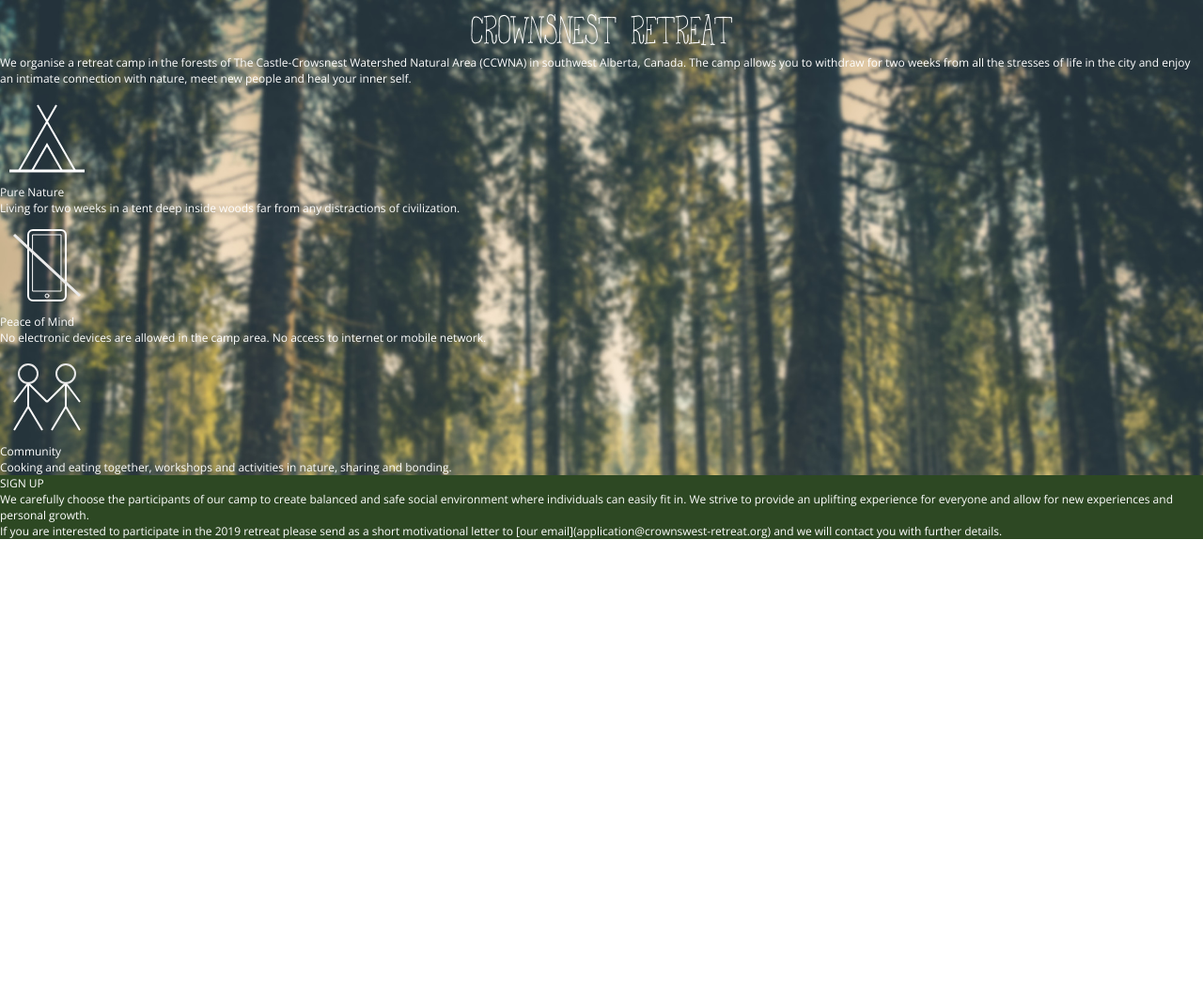
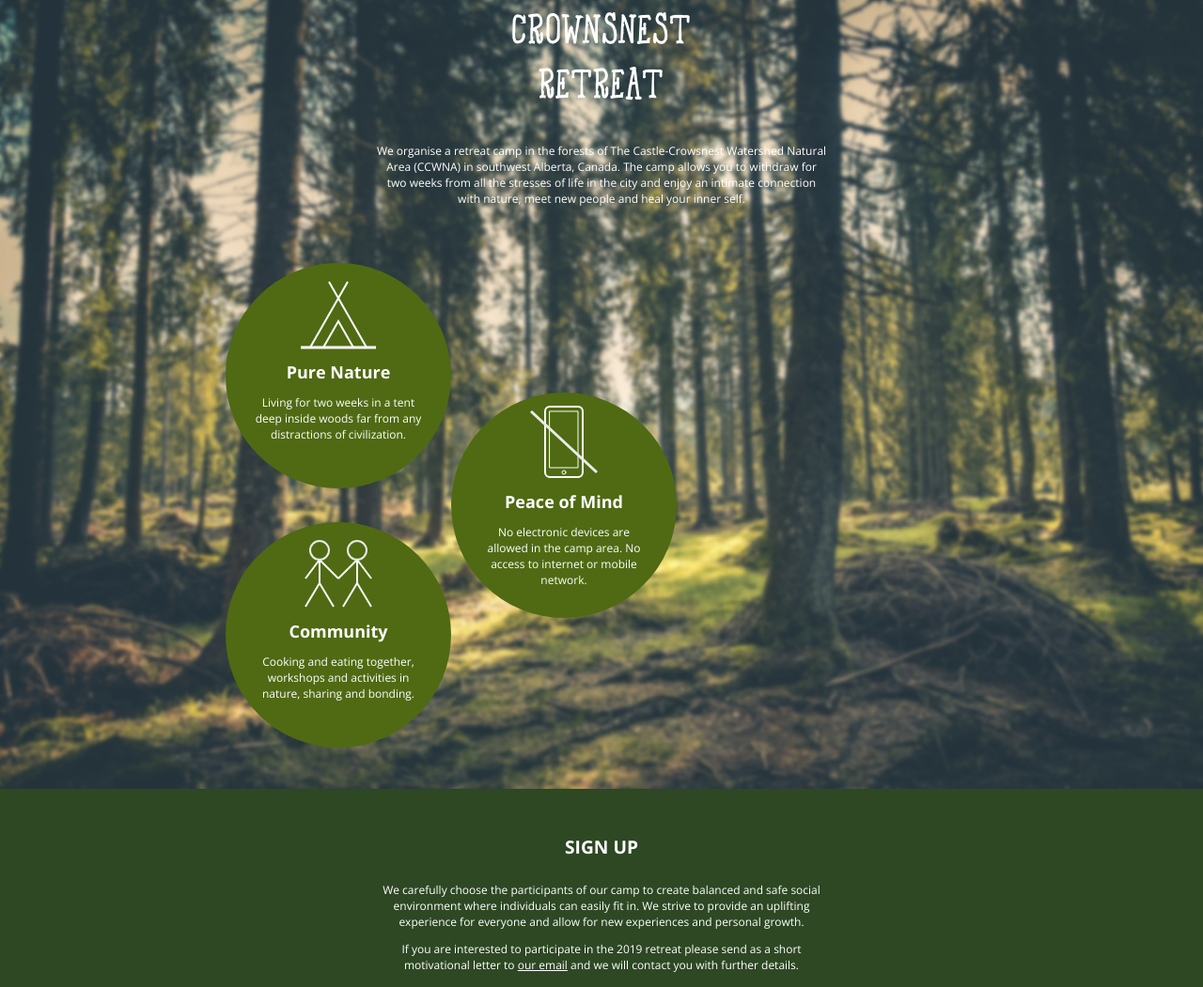
Before and after one commit to ricqvo/retreat, a plain HTML site: page index.html in a window 1280 px wide. Shown: the whole page at 94% size. Before the commit the page ends 800 px from the top, so only its background shows below. Drawn offline with nearby package versions, Linux system fonts and the light colour scheme.

Commit message:
finishing design, positioning

```diff
--- a/index.html
+++ b/index.html
@@ -15,7 +15,7 @@
   </head>
   <body>
     <header>
-      <h1>Crownsnest Retreat</h1>
+      <h1>Crownsnest<br />retreat</h1>
       <p>
         We organise a retreat camp in the forests of The Castle-Crowsnest
         Watershed Natural Area (CCWNA) in southwest Alberta, Canada. The camp
@@ -23,7 +23,7 @@
         the city and enjoy an intimate connection with nature, meet new people
         and heal your inner self.
       </p>
-      <div class="circle">
+      <div class="circle one">
         <svg
           width="100"
           height="100"
@@ -46,7 +46,7 @@
           distractions of civilization.
         </p>
       </div>
-      <div class="circle">
+      <div class="circle two">
         <svg
           width="100"
           height="100"
@@ -86,7 +86,7 @@
           internet or mobile network.
         </p>
       </div>
-      <div class="circle">
+      <div class="circle three">
         <svg
           width="100"
           height="100"
@@ -142,9 +142,9 @@
       </p>
       <p>
         If you are interested to participate in the 2019 retreat please send as
-        a short motivational letter to [our
-        email](application@crownswest-retreat.org) and we will contact you with
-        further details.
+        a short motivational letter to
+        <a href="mailto:application@crownswest-retreat.org">our email</a> and we
+        will contact you with further details.
       </p>
     </footer>
   </body>
--- a/style.css
+++ b/style.css
@@ -21,13 +21,78 @@
 h1 {
   font-family: "ftwoods";
   font-size: 400%;
+  font-weight: bold;
+  letter-spacing: 0.3rem;
   text-align: center;
 }
 header {
   background-image: url(graphics/bg.jpg);
   background-size: 100vw;
   background-repeat: repeat-y;
+  height: 70rem;
 }
 footer {
   background-color: #2d4823;
 }
+header > p {
+  max-width: 40rem;
+  text-align: center;
+  margin-left: auto;
+  margin-right: auto;
+  width: 50rem;
+  margin-top: 3rem;
+  margin-bottom: 5rem;
+}
+
+.circle {
+  border-radius: 50%;
+  width: 20rem;
+  height: 20rem;
+  background-color: #4f6a13;
+  text-align: center;
+  position: relative;
+}
+.circle h2 {
+  font-size: 150%;
+  font-weight: bold;
+}
+.circle p {
+  margin-left: auto;
+  margin-right: auto;
+  width: 15rem;
+  margin-top: 1rem;
+}
+
+.circle.one {
+  left: 20rem;
+}
+.circle.two {
+  left: 40rem;
+  top: -8.5rem;
+}
+.circle.three {
+  left: 20rem;
+  top: -17rem;
+}
+footer {
+  text-align: center;
+  margin-left: auto;
+  margin-right: auto;
+  padding: 2rem;
+}
+footer h2 {
+  font-size: 160%;
+  font-weight: bold;
+  padding: 2rem 0;
+}
+footer p {
+  width: 40rem;
+  text-align: center;
+  margin-left: auto;
+  margin-right: auto;
+  padding-bottom: 1rem;
+}
+footer p a {
+  text-decoration: underline;
+  font-weight: lighter;
+}
```
